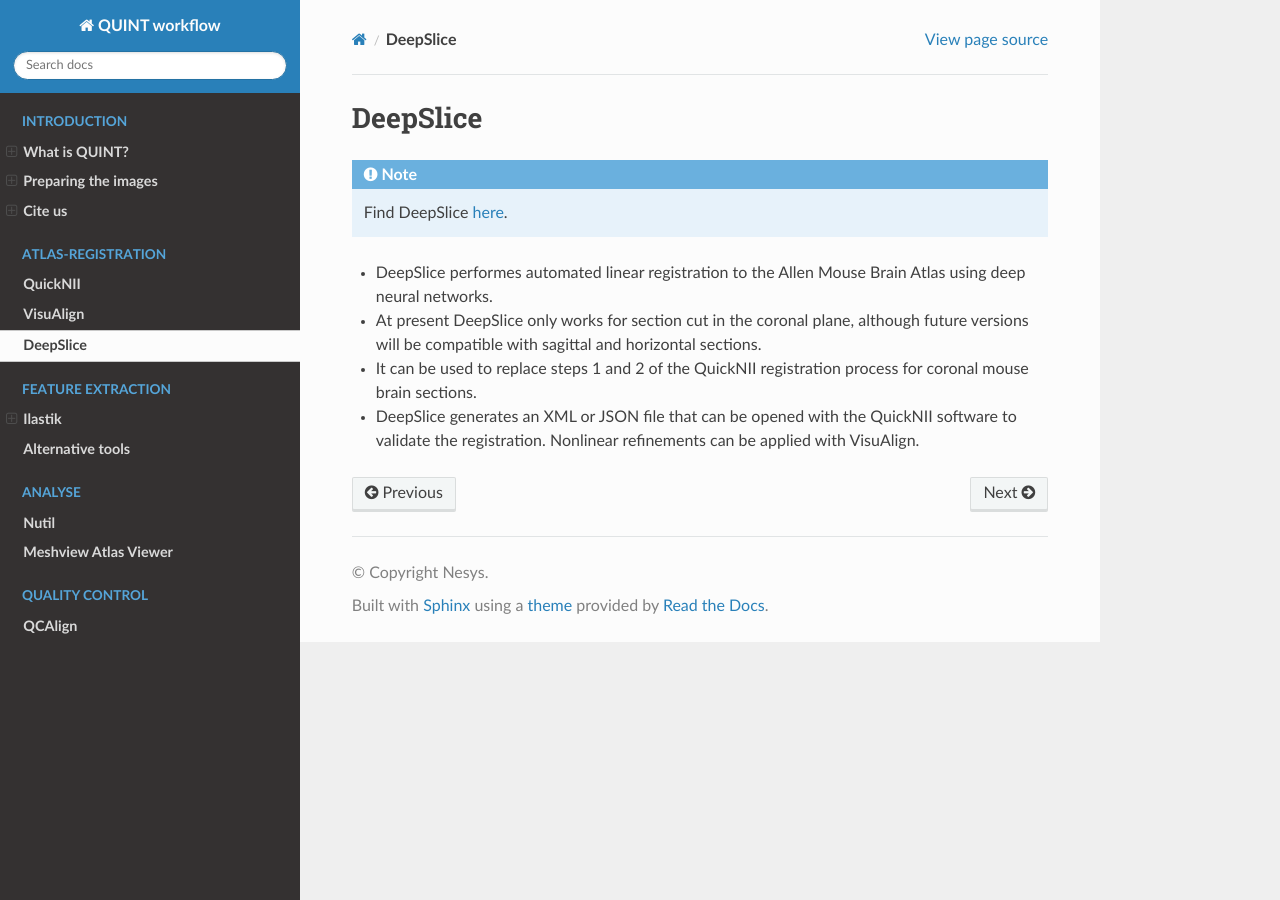
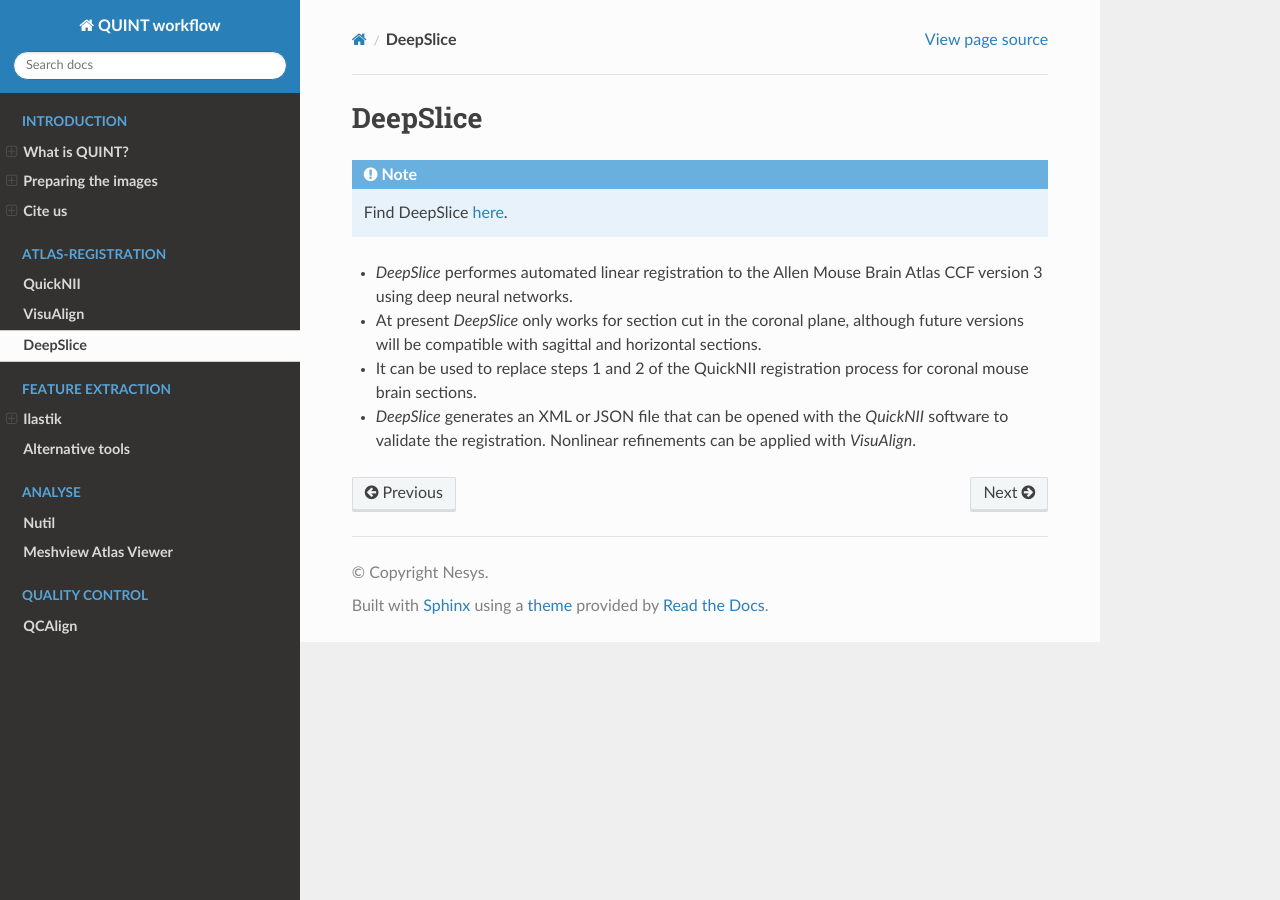
Before and after one commit to Neural-Systems-at-UIO/QUINT_workflow, a Sphinx documentation site: the page built from docs/DeepSlice.rst, in a window 1280 px wide. Built offline with Sphinx 7.4.7 and the Read the Docs theme 2.0.0, drawn with Linux system fonts in a browser that asks for light colours.

Commit message:
Update DeepSlice.rst

```diff
--- a/docs/DeepSlice.rst
+++ b/docs/DeepSlice.rst
@@ -4,7 +4,7 @@
 .. note::
   Find DeepSlice `here <https://www.deepslice.com.au/guide>`_.
 
-* DeepSlice performes automated linear registration to the Allen Mouse Brain Atlas using deep neural networks.
-* At present DeepSlice only works for section cut in the coronal plane, although future versions will be compatible with sagittal and horizontal sections.
+* *DeepSlice* performes automated linear registration to the Allen Mouse Brain Atlas CCF version 3 using deep neural networks.
+* At present *DeepSlice* only works for section cut in the coronal plane, although future versions will be compatible with sagittal and horizontal sections.
 * It can be used to replace steps 1 and 2 of the QuickNII registration process for coronal mouse brain sections.
-* DeepSlice generates an XML or JSON file that can be opened with the QuickNII software to validate the registration. Nonlinear refinements can be applied with VisuAlign.
+* *DeepSlice* generates an XML or JSON file that can be opened with the *QuickNII* software to validate the registration. Nonlinear refinements can be applied with *VisuAlign*.
```
